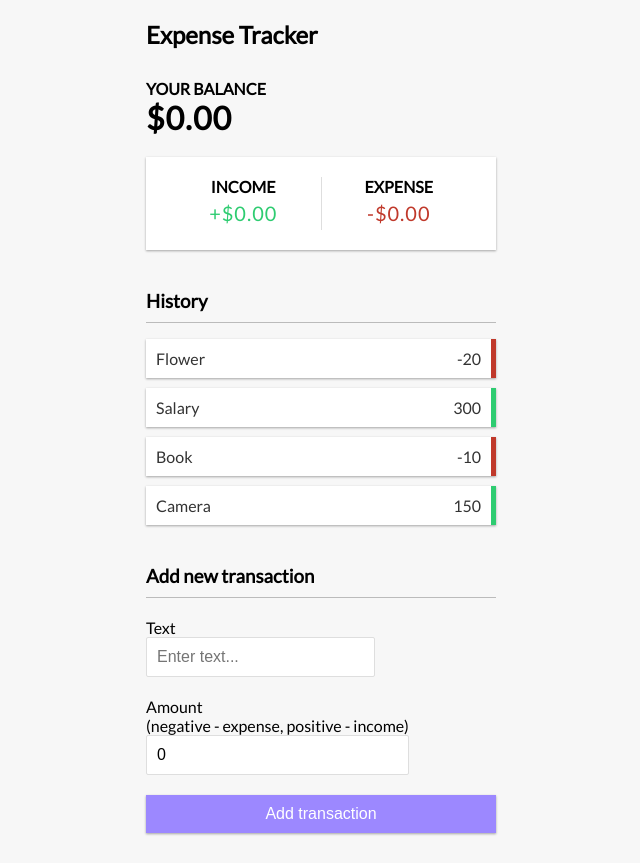
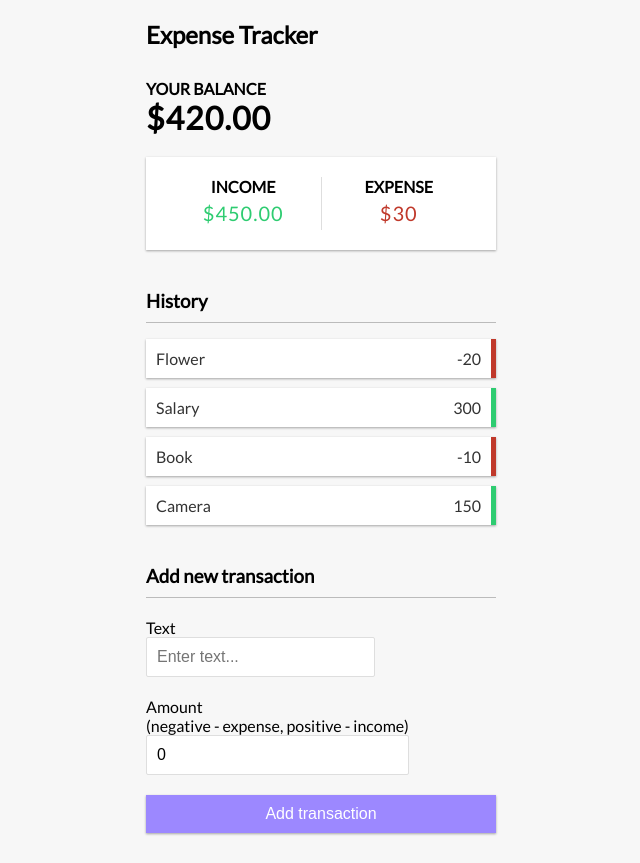
Before and after one commit to kirill-petrov/budget-tracker, a React app: page / in a window 1280 px wide. Shown: the whole page, without its empty margins (319-959 px from the left). Built offline with nearby package versions, Linux system fonts and the light colour scheme.

Commit message:
get total amount

```diff
--- a/src/components/Balance.jsx
+++ b/src/components/Balance.jsx
@@ -1,10 +1,17 @@
+/* eslint-disable no-param-reassign */
+/* eslint-disable no-return-assign */
 import React from 'react';
+import { useSelector } from 'react-redux';
 
 function Balance() {
+  const transactions = useSelector((state) => state.transactions);
+  const amounts = transactions.map((transaction) => transaction.amount);
+  const total = amounts.reduce((acc, item) => (acc += item), 0).toFixed(2);
+
   return (
     <>
       <h4>Your Balance</h4>
-      <h1>$0.00</h1>
+      <h1>${total}</h1>
     </>
   );
 }
--- a/src/components/IncomeExpenses.jsx
+++ b/src/components/IncomeExpenses.jsx
@@ -1,6 +1,22 @@
+/* eslint-disable no-param-reassign */
+/* eslint-disable no-return-assign */
 import React from 'react';
+import { useSelector } from 'react-redux';
 
 function IncomeExpenses() {
+  const transactions = useSelector((state) => state.transactions);
+  const amounts = transactions.map((transaction) => transaction.amount);
+
+  const income = amounts
+    .filter((item) => item > 0)
+    .reduce((acc, item) => (acc += item), 0)
+    .toFixed(2);
+
+  const expense = amounts
+    .filter((item) => item < 0)
+    .reduce((acc, item) => (acc += item), 0)
+    .toFixed(2);
+
   return (
     <div className="inc-exp-container">
       <div>
@@ -9,7 +25,7 @@
           id="money-plus"
           className="money plus"
         >
-          +$0.00
+          ${income}
         </p>
       </div>
       <div>
@@ -18,7 +34,7 @@
           id="money-minus"
           className="money minus"
         >
-          -$0.00
+          ${Math.abs(expense)}
         </p>
       </div>
     </div>
```
